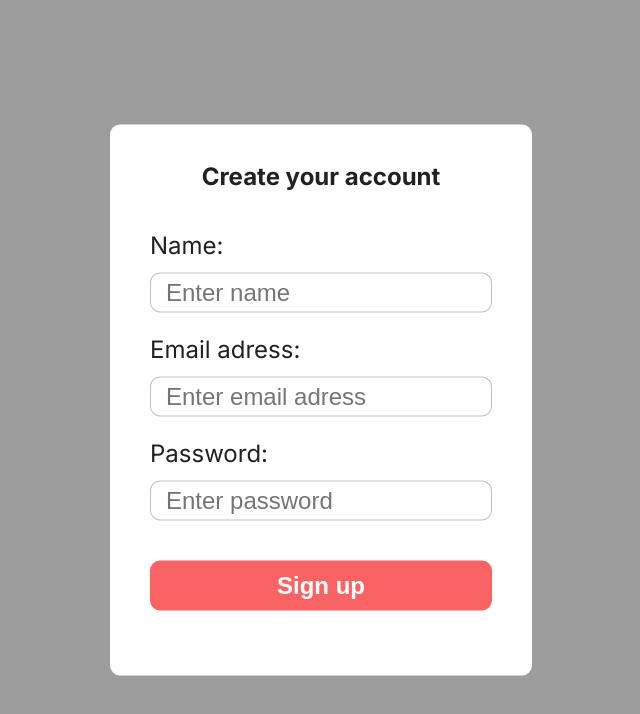
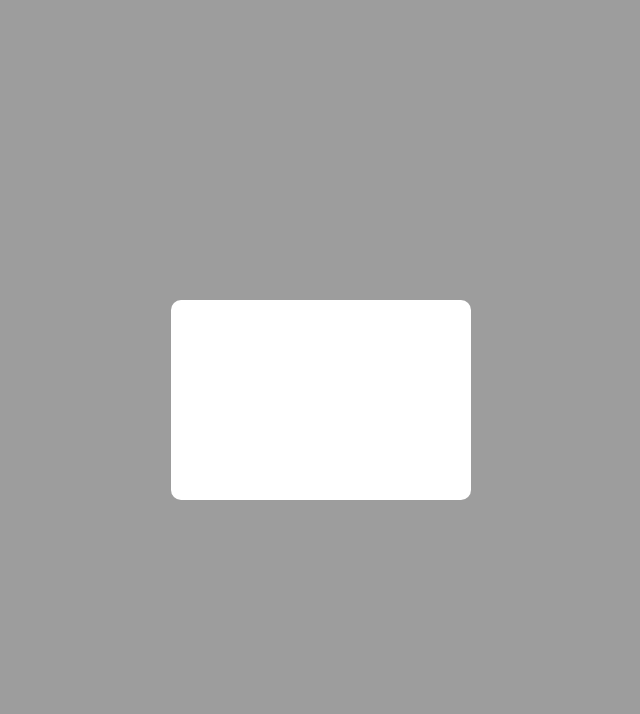
Before and after one commit to Dimonjik777/habit-cracker, a React (Vite) app: page / in a window 1280 px wide. Shown: the top 714 px of the page, without its empty margins (319-959 px from the left). Built offline with nearby package versions, Linux system fonts and the light colour scheme.

Commit message:
Wrap content in modalContext provider

```diff
--- a/src/App.tsx
+++ b/src/App.tsx
@@ -5,10 +5,12 @@ import FormRegister from "./components/FormRegister";
 import FormLogin from "./components/FormLogin";
 import LeftSidebar from "./components/LeftSidebar";
 import { useTheme } from "./contexts/ThemeContext";
+import { ModalProvider } from "./contexts/ModalContext";
 
 function App() {
   const { darkTheme } = useTheme();
   return (
+    <ModalProvider>
       <Router>
         <div className={`main ${darkTheme ? "theme-dark" : ""}`}>
           <Routes>
@@ -16,26 +18,24 @@ function App() {
             <Route
               path="/"
               element={
-              <ModalWindow>
-                <FormRegister />
-              </ModalWindow>
+                ''
               }
             />
             {/* Development-only route */}
             <Route
               path="/login-preview"
               element={
-              <ModalWindow>
-                <FormLogin />
-              </ModalWindow>
+                ''
               }
             />
             {/* Development-only route */}
             <Route path="/left-sidebar-preview" element={<LeftSidebar />} />
             <Route path="/welcome" element={<Welcome />} />
           </Routes>
+          <ModalWindow />
         </div>
       </Router>
+    </ModalProvider>
   );
 }
 
```
Lines whose indentation alone changed are shown as unchanged.
